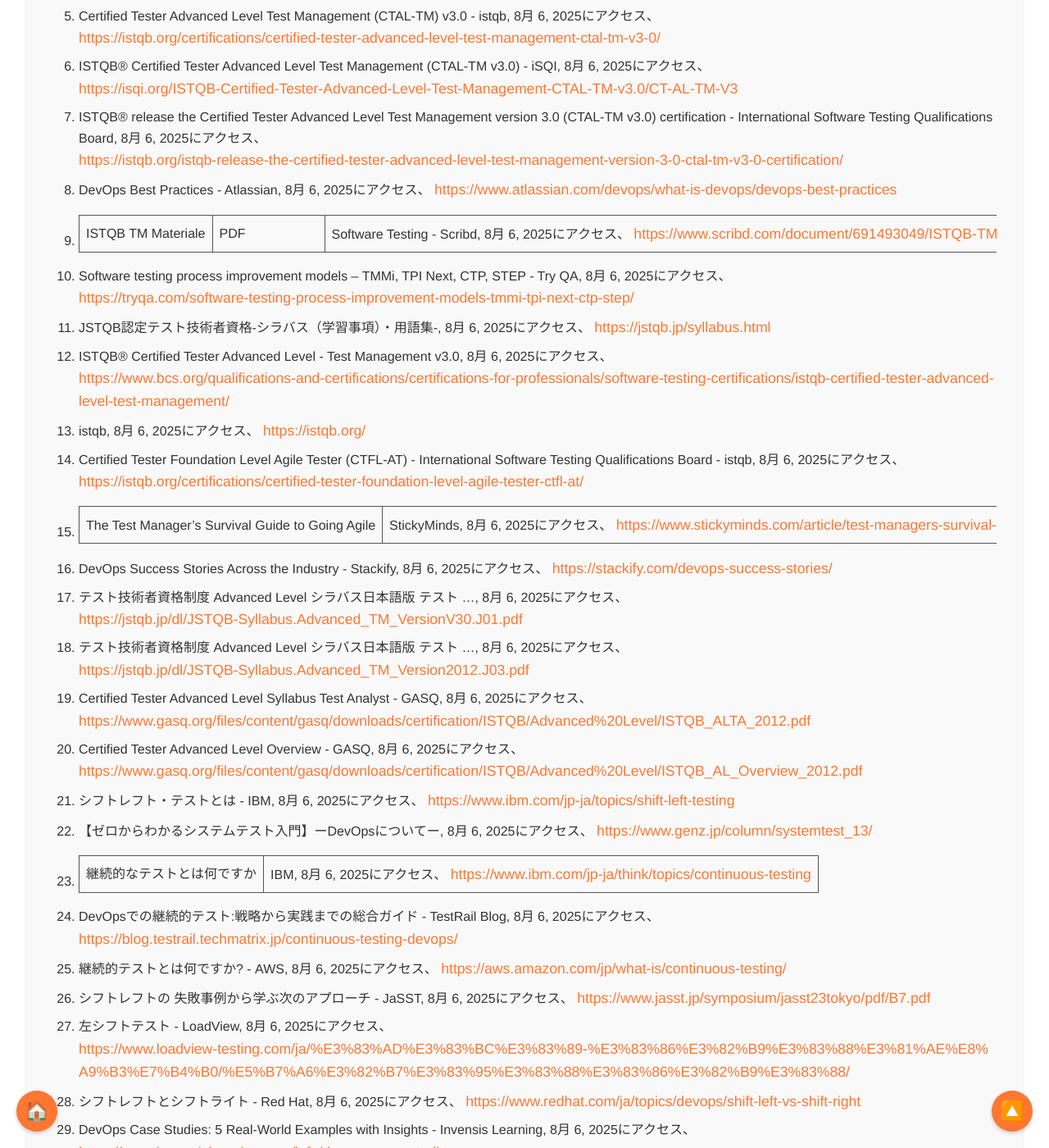
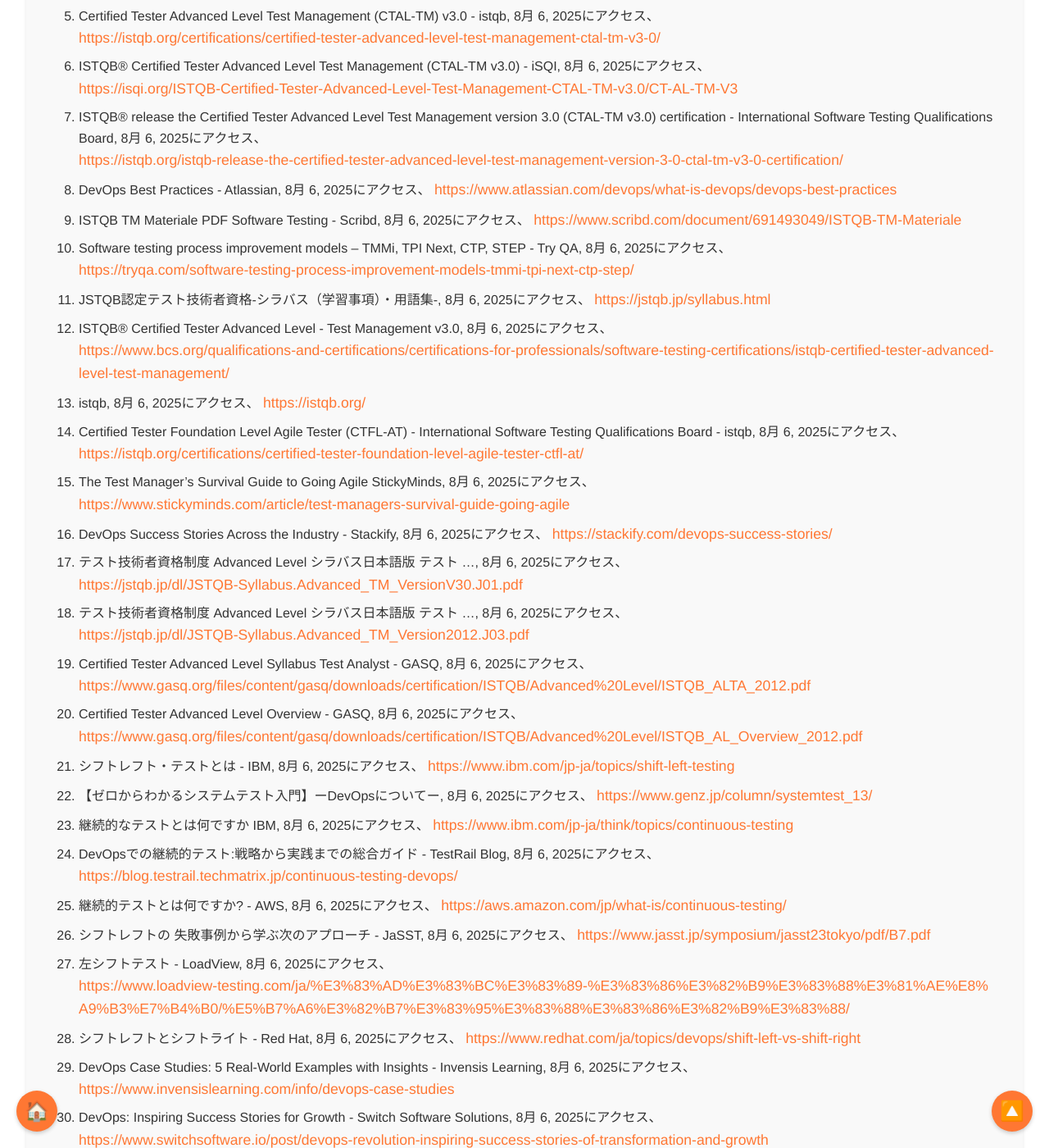
Before and after one commit to aegisfleet/share-deepresearch, a Jekyll site: the page built from _topics/jstqb-test-management-v3/index.md, in a window 1280 px wide and 1400 px high, scrolled down 10325 px. Shown: the whole window at 82% size. Built offline with Jekyll 4.4.1, drawn with Linux system fonts in a browser that asks for light colours; some of the changed text lies outside the part shown.

Commit message:
Auto update files

```diff
--- a/_topics/jstqb-test-management-v3/index.md
+++ b/_topics/jstqb-test-management-v3/index.md
@@ -232,13 +232,13 @@ JSTQB ALTM v3.0シラバスは、業界の根本的な変化を体系化した
 6. ISTQB® Certified Tester Advanced Level Test Management (CTAL-TM v3.0) \- iSQI, 8月 6, 2025にアクセス、 [https://isqi.org/ISTQB-Certified-Tester-Advanced-Level-Test-Management-CTAL-TM-v3.0/CT-AL-TM-V3](https://isqi.org/ISTQB-Certified-Tester-Advanced-Level-Test-Management-CTAL-TM-v3.0/CT-AL-TM-V3)
 7. ISTQB® release the Certified Tester Advanced Level Test Management version 3.0 (CTAL-TM v3.0) certification \- International Software Testing Qualifications Board, 8月 6, 2025にアクセス、 [https://istqb.org/istqb-release-the-certified-tester-advanced-level-test-management-version-3-0-ctal-tm-v3-0-certification/](https://istqb.org/istqb-release-the-certified-tester-advanced-level-test-management-version-3-0-ctal-tm-v3-0-certification/)
 8. DevOps Best Practices \- Atlassian, 8月 6, 2025にアクセス、 [https://www.atlassian.com/devops/what-is-devops/devops-best-practices](https://www.atlassian.com/devops/what-is-devops/devops-best-practices)
-9. ISTQB TM Materiale | PDF | Software Testing \- Scribd, 8月 6, 2025にアクセス、 [https://www.scribd.com/document/691493049/ISTQB-TM-Materiale](https://www.scribd.com/document/691493049/ISTQB-TM-Materiale)
+9. ISTQB TM Materiale PDF Software Testing \- Scribd, 8月 6, 2025にアクセス、 [https://www.scribd.com/document/691493049/ISTQB-TM-Materiale](https://www.scribd.com/document/691493049/ISTQB-TM-Materiale)
 10. Software testing process improvement models – TMMi, TPI Next, CTP, STEP \- Try QA, 8月 6, 2025にアクセス、 [https://tryqa.com/software-testing-process-improvement-models-tmmi-tpi-next-ctp-step/](https://tryqa.com/software-testing-process-improvement-models-tmmi-tpi-next-ctp-step/)
 11. JSTQB認定テスト技術者資格-シラバス（学習事項）・用語集-, 8月 6, 2025にアクセス、 [https://jstqb.jp/syllabus.html](https://jstqb.jp/syllabus.html)
 12. ISTQB® Certified Tester Advanced Level \- Test Management v3.0, 8月 6, 2025にアクセス、 [https://www.bcs.org/qualifications-and-certifications/certifications-for-professionals/software-testing-certifications/istqb-certified-tester-advanced-level-test-management/](https://www.bcs.org/qualifications-and-certifications/certifications-for-professionals/software-testing-certifications/istqb-certified-tester-advanced-level-test-management/)
 13. istqb, 8月 6, 2025にアクセス、 [https://istqb.org/](https://istqb.org/)
 14. Certified Tester Foundation Level Agile Tester (CTFL-AT) \- International Software Testing Qualifications Board \- istqb, 8月 6, 2025にアクセス、 [https://istqb.org/certifications/certified-tester-foundation-level-agile-tester-ctfl-at/](https://istqb.org/certifications/certified-tester-foundation-level-agile-tester-ctfl-at/)
-15. The Test Manager's Survival Guide to Going Agile | StickyMinds, 8月 6, 2025にアクセス、 [https://www.stickyminds.com/article/test-managers-survival-guide-going-agile](https://www.stickyminds.com/article/test-managers-survival-guide-going-agile)
+15. The Test Manager's Survival Guide to Going Agile StickyMinds, 8月 6, 2025にアクセス、 [https://www.stickyminds.com/article/test-managers-survival-guide-going-agile](https://www.stickyminds.com/article/test-managers-survival-guide-going-agile)
 16. DevOps Success Stories Across the Industry \- Stackify, 8月 6, 2025にアクセス、 [https://stackify.com/devops-success-stories/](https://stackify.com/devops-success-stories/)
 17. テスト技術者資格制度 Advanced Level シラバス日本語版 テスト ..., 8月 6, 2025にアクセス、 [https://jstqb.jp/dl/JSTQB-Syllabus.Advanced\_TM\_VersionV30.J01.pdf](https://jstqb.jp/dl/JSTQB-Syllabus.Advanced_TM_VersionV30.J01.pdf)
 18. テスト技術者資格制度 Advanced Level シラバス日本語版 テスト ..., 8月 6, 2025にアクセス、 [https://jstqb.jp/dl/JSTQB-Syllabus.Advanced\_TM\_Version2012.J03.pdf](https://jstqb.jp/dl/JSTQB-Syllabus.Advanced_TM_Version2012.J03.pdf)
@@ -246,7 +246,7 @@ JSTQB ALTM v3.0シラバスは、業界の根本的な変化を体系化した
 20. Certified Tester Advanced Level Overview \- GASQ, 8月 6, 2025にアクセス、 [https://www.gasq.org/files/content/gasq/downloads/certification/ISTQB/Advanced%20Level/ISTQB\_AL\_Overview\_2012.pdf](https://www.gasq.org/files/content/gasq/downloads/certification/ISTQB/Advanced%20Level/ISTQB_AL_Overview_2012.pdf)
 21. シフトレフト・テストとは \- IBM, 8月 6, 2025にアクセス、 [https://www.ibm.com/jp-ja/topics/shift-left-testing](https://www.ibm.com/jp-ja/topics/shift-left-testing)
 22. 【ゼロからわかるシステムテスト入門】ーDevOpsについてー, 8月 6, 2025にアクセス、 [https://www.genz.jp/column/systemtest\_13/](https://www.genz.jp/column/systemtest_13/)
-23. 継続的なテストとは何ですか | IBM, 8月 6, 2025にアクセス、 [https://www.ibm.com/jp-ja/think/topics/continuous-testing](https://www.ibm.com/jp-ja/think/topics/continuous-testing)
+23. 継続的なテストとは何ですか IBM, 8月 6, 2025にアクセス、 [https://www.ibm.com/jp-ja/think/topics/continuous-testing](https://www.ibm.com/jp-ja/think/topics/continuous-testing)
 24. DevOpsでの継続的テスト:戦略から実践までの総合ガイド \- TestRail Blog, 8月 6, 2025にアクセス、 [https://blog.testrail.techmatrix.jp/continuous-testing-devops/](https://blog.testrail.techmatrix.jp/continuous-testing-devops/)
 25. 継続的テストとは何ですか? \- AWS, 8月 6, 2025にアクセス、 [https://aws.amazon.com/jp/what-is/continuous-testing/](https://aws.amazon.com/jp/what-is/continuous-testing/)
 26. シフトレフトの 失敗事例から学ぶ次のアプローチ \- JaSST, 8月 6, 2025にアクセス、 [https://www.jasst.jp/symposium/jasst23tokyo/pdf/B7.pdf](https://www.jasst.jp/symposium/jasst23tokyo/pdf/B7.pdf)
@@ -262,7 +262,7 @@ JSTQB ALTM v3.0シラバスは、業界の根本的な変化を体系化した
 36. AI-Powered Software Testing Tools: Overview and Comparisons \- Kobiton, 8月 6, 2025にアクセス、 [https://kobiton.com/blog/ai-powered-software-testing-tools-overview-and-comparisons/](https://kobiton.com/blog/ai-powered-software-testing-tools-overview-and-comparisons/)
 37. AI for Proactive Defect Prediction and Comprehensive Prevention in Software Testing, 8月 6, 2025にアクセス、 [https://www.frugaltesting.com/blog/ai-for-proactive-defect-prediction-and-comprehensive-prevention-in-software-testing](https://www.frugaltesting.com/blog/ai-for-proactive-defect-prediction-and-comprehensive-prevention-in-software-testing)
 38. How AI Improves Defect Tracking Accuracy \- AI Testing Tools, 8月 6, 2025にアクセス、 [https://www.testingtools.ai/blog/how-ai-improves-defect-tracking-accuracy/](https://www.testingtools.ai/blog/how-ai-improves-defect-tracking-accuracy/)
-39. Deep Learning AI for On-the-Spot Defect Analysis | Analytics Magazine \- PubsOnLine, 8月 6, 2025にアクセス、 [https://pubsonline.informs.org/do/10.1287/LYTX.2025.01.04/full/](https://pubsonline.informs.org/do/10.1287/LYTX.2025.01.04/full/)
+39. Deep Learning AI for On-the-Spot Defect Analysis Analytics Magazine \- PubsOnLine, 8月 6, 2025にアクセス、 [https://pubsonline.informs.org/do/10.1287/LYTX.2025.01.04/full/](https://pubsonline.informs.org/do/10.1287/LYTX.2025.01.04/full/)
 40. The use of artificial intelligence for automatic analysis and reporting of software defects, 8月 6, 2025にアクセス、 [https://pmc.ncbi.nlm.nih.gov/articles/PMC11668792/](https://pmc.ncbi.nlm.nih.gov/articles/PMC11668792/)
 41. Artificial intelligence for risk analysis—A risk characterization perspective on advances, opportunities, and limitations \- PubMed Central, 8月 6, 2025にアクセス、 [https://pmc.ncbi.nlm.nih.gov/articles/PMC12032382/](https://pmc.ncbi.nlm.nih.gov/articles/PMC12032382/)
 42. Industry News 2023 Can AI Be Used for Risk Assessments \- ISACA, 8月 6, 2025にアクセス、 [https://www.isaca.org/resources/news-and-trends/industry-news/2023/can-ai-be-used-for-risk-assessments](https://www.isaca.org/resources/news-and-trends/industry-news/2023/can-ai-be-used-for-risk-assessments)
--- a/_topics/jstqb-test-management-v3/infographic.html
+++ b/_topics/jstqb-test-management-v3/infographic.html
@@ -1,6 +1,9 @@
 <!DOCTYPE html>
 <html lang="ja">
 <head>
+    <script async src="https://pagead2.googlesyndication.com/pagead/js/adsbygoogle.js?client=ca-pub-3122674942116250" crossorigin="anonymous"></script>
+    <link rel="icon" type="image/png" sizes="32x32" href="/share-deepresearch/assets/favicon/favicon-32x32.png">
+    <link rel="icon" type="image/png" sizes="16x16" href="/share-deepresearch/assets/favicon/favicon-16x16.png">
     <meta charset="UTF-8">
     <meta name="viewport" content="width=device-width, initial-scale=1.0">
     <title>JSTQB ALTM v3.0: テストマネジメントの進化 インフォグラフィック</title>
```
